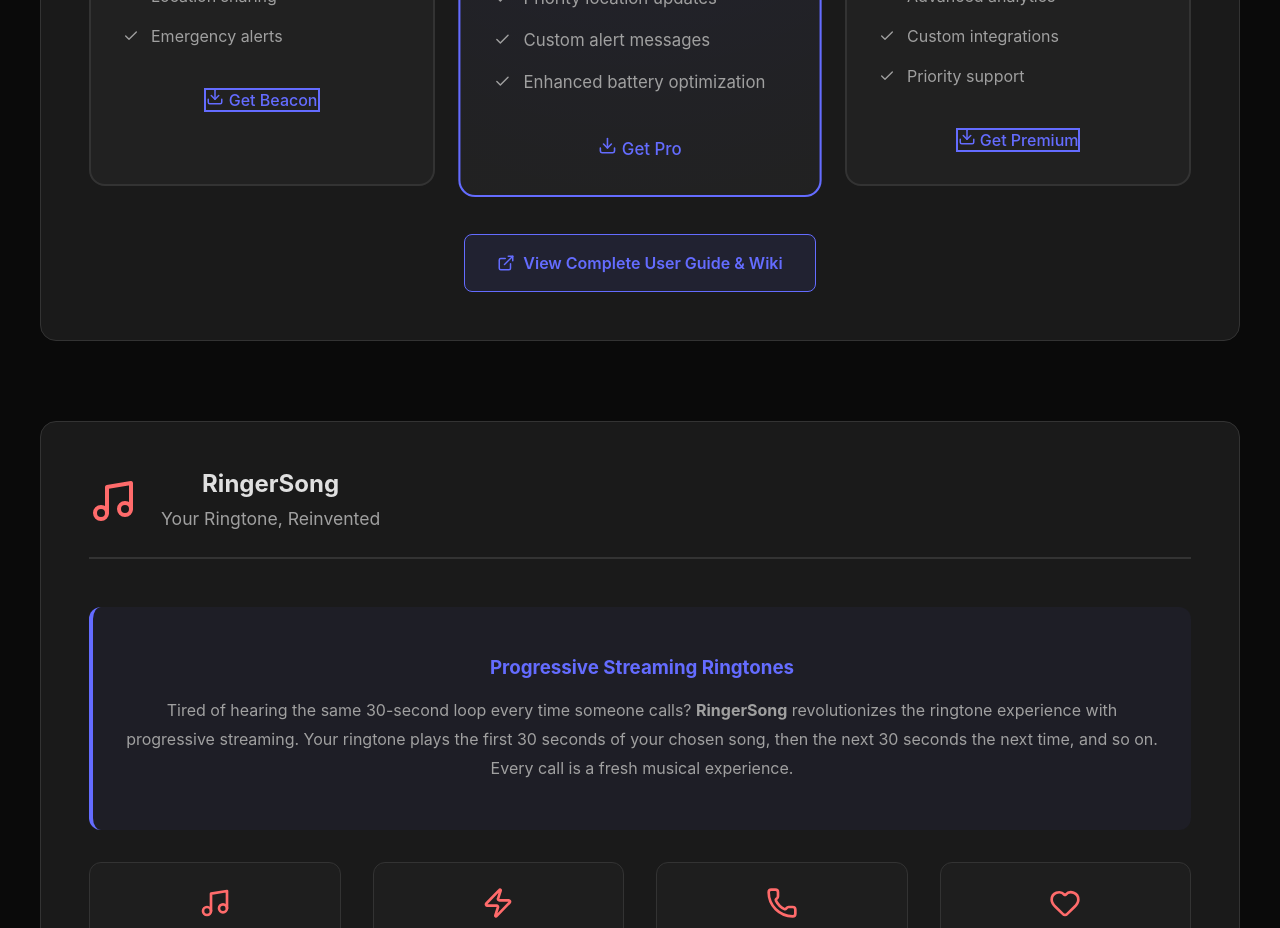
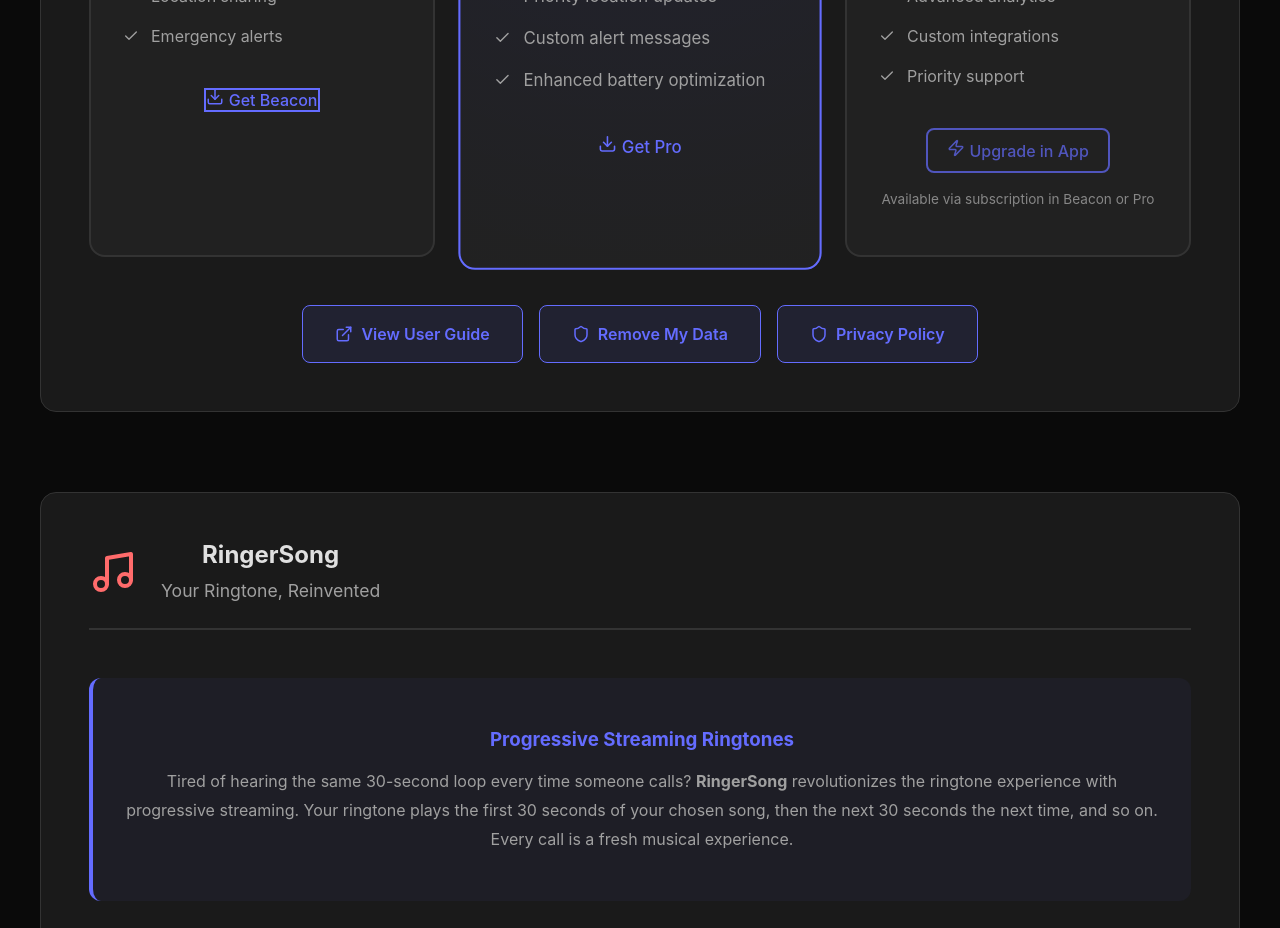
Before and after one commit to DamienLove/damiennichols.com, a React (Vite) app: page /pulselink in a window 1280 px wide. Shown: the part 1920-2848 px from the top of the page. Built offline with nearby package versions, Linux system fonts and the light colour scheme.

Commit message:
Update PulseLink Premium card and add privacy links

```diff
--- a/src/pages/PulseLink.jsx
+++ b/src/pages/PulseLink.jsx
@@ -168,23 +168,33 @@
                   <li><Check size={16} /> Custom integrations</li>
                   <li><Check size={16} /> Priority support</li>
                 </ul>
-                <a href="https://play.google.com/store/apps/details?id=com.pulselink.premium"
-                   target="_blank"
-                   rel="noopener noreferrer"
-                   className="btn btn-outline">
-                  <Download size={18} /> Get Premium
-                </a>
+                <button className="btn btn-outline" style={{ cursor: 'default', opacity: 0.7 }}>
+                  <Zap size={18} /> Upgrade in App
+                </button>
+                <p className="edition-note">Available via subscription in Beacon or Pro</p>
               </div>
             </div>
           </div>
 
           <div className="wiki-link-section">
+            <div className="resource-links">
               <a href="https://github.com/DamienLove/pulselink/wiki"
                 target="_blank"
                 rel="noopener noreferrer"
                 className="wiki-link-btn">
-              <ExternalLink size={18} /> View Complete User Guide & Wiki
+                <ExternalLink size={18} /> View User Guide
               </a>
+              <a href="https://remove.damiennichols.com"
+                target="_blank"
+                rel="noopener noreferrer"
+                className="wiki-link-btn">
+                <Shield size={18} /> Remove My Data
+              </a>
+              <a href="/privacy"
+                className="wiki-link-btn">
+                <Shield size={18} /> Privacy Policy
+              </a>
+            </div>
           </div>
         </section>
 
@@ -577,6 +587,13 @@
           margin-top: 3rem;
         }
 
+        .resource-links {
+          display: flex;
+          justify-content: center;
+          gap: 1rem;
+          flex-wrap: wrap;
+        }
+
         .wiki-link-btn {
           display: inline-flex;
           align-items: center;
@@ -595,6 +612,13 @@
           color: white;
           transform: translateY(-2px);
           box-shadow: 0 4px 12px rgba(100, 108, 255, 0.3);
+        }
+
+        .edition-note {
+           font-size: 0.85rem;
+           color: var(--color-text-muted);
+           margin-top: 1rem;
+           opacity: 0.8;
         }
 
         /* RingerSong CTA */
```
Also changed, not shown: 1 other file (tests, documents, lock files or other folders). Lines whose indentation alone changed are shown as unchanged.
